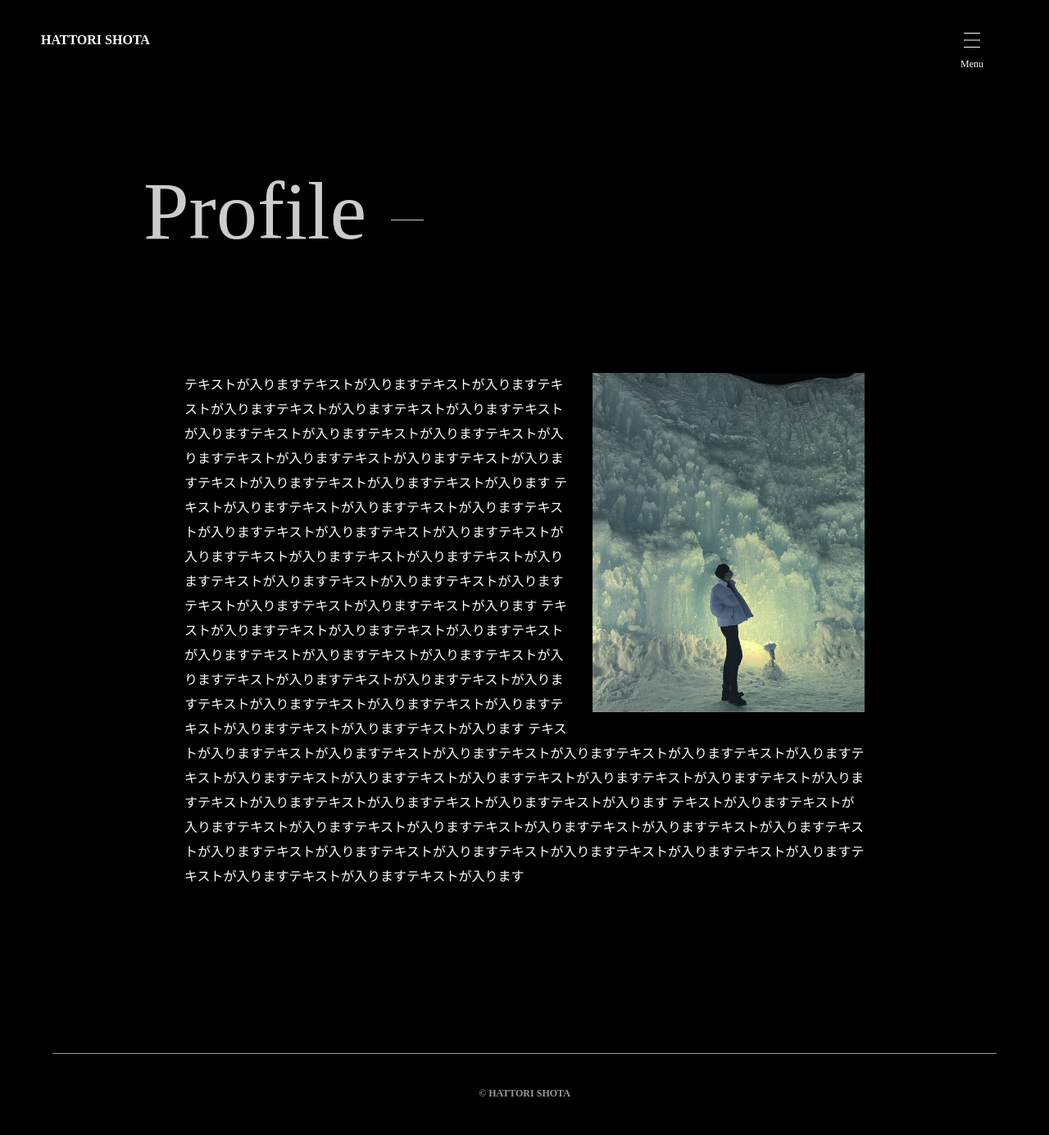
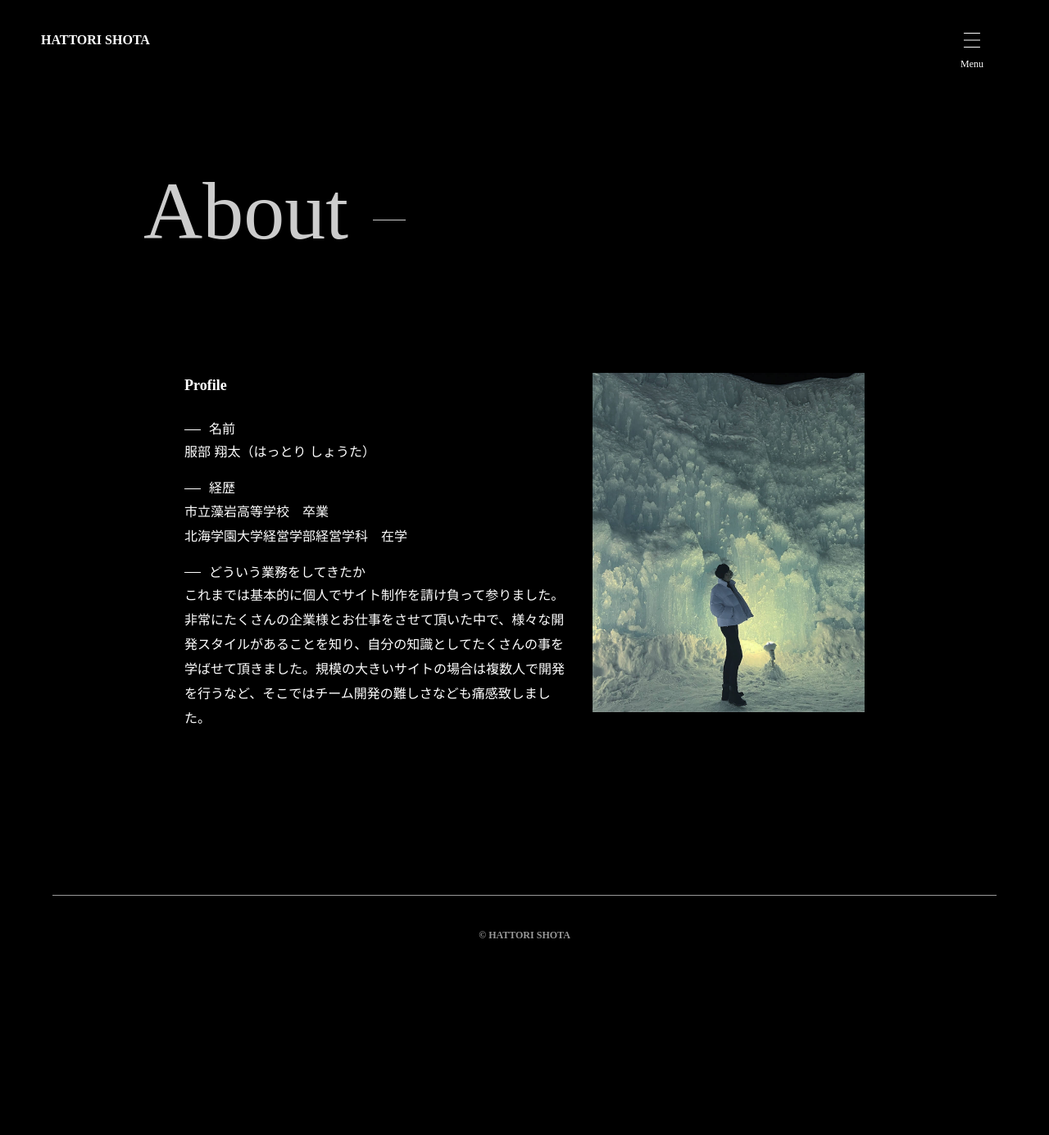
Before and after one commit to hattorishota/portfolio, a PHP site: page /about.html in a window 1280 px wide. Shown: the whole page at 82% size. After the commit the page ends 1145 px from the top, so only its background shows below. Run offline with PHP 8.4, Linux system fonts and the light colour scheme; some libraries are stand-ins or nearby versions.

Commit message:
Add files via upload

```diff
--- a/about.html
+++ b/about.html
@@ -95,18 +95,39 @@
           <div class="about">
             <div class="wrap">
               <div class="title-box">
-                <h1 class="title athelas-reg">Profile</h1>
+                <h1 class="title athelas-reg">About</h1>
               </div>
               <div class="contents">
-                <div class="img fadein"><img src="./img/about/Group 657.jpg" alt=""></div>
+                <div class="img"><img src="./img/about/Group 657.jpg" alt=""></div>
                 <div class="txt-box">
-                  <p class="txt fadein">
-                    テキストが入りますテキストが入りますテキストが入りますテキストが入りますテキストが入りますテキストが入りますテキストが入りますテキストが入りますテキストが入りますテキストが入りますテキストが入りますテキストが入りますテキストが入りますテキストが入りますテキストが入りますテキストが入ります
-                    テキストが入りますテキストが入りますテキストが入りますテキストが入りますテキストが入りますテキストが入りますテキストが入りますテキストが入りますテキストが入りますテキストが入りますテキストが入りますテキストが入りますテキストが入りますテキストが入りますテキストが入りますテキストが入ります
-                    テキストが入りますテキストが入りますテキストが入りますテキストが入りますテキストが入りますテキストが入りますテキストが入りますテキストが入りますテキストが入りますテキストが入りますテキストが入りますテキストが入りますテキストが入りますテキストが入りますテキストが入りますテキストが入ります
-                    テキストが入りますテキストが入りますテキストが入りますテキストが入りますテキストが入りますテキストが入りますテキストが入りますテキストが入りますテキストが入りますテキストが入りますテキストが入りますテキストが入りますテキストが入りますテキストが入りますテキストが入りますテキストが入ります
-                    テキストが入りますテキストが入りますテキストが入りますテキストが入りますテキストが入りますテキストが入りますテキストが入りますテキストが入りますテキストが入りますテキストが入りますテキストが入りますテキストが入りますテキストが入りますテキストが入りますテキストが入りますテキストが入ります
-                  </p>
+                  <div class="txt-box1">
+                    <p class="txt1 athelas-bold">Profile</p>
+                  </div>
+                  <div class="txt-box2 fadein">
+                    <div class="t-title">
+                      <p class="title">名前</p>
+                    </div>
+                    <div class="t-txt-box">
+                      <p class="txt1">服部 翔太（はっとり しょうた）</p>
+                    </div>
+                  </div>
+                  <div class="txt-box2 fadein">
+                    <div class="t-title">
+                      <p class="title">経歴</p>
+                    </div>
+                    <div class="t-txt-box">
+                      <p class="txt1">市立藻岩高等学校　卒業</p>
+                      <p class="txt1">北海学園大学経営学部経営学科　在学</p>
+                    </div>
+                  </div>
+                  <div class="txt-box2 fadein">
+                    <div class="t-title">
+                      <p class="title">どういう業務をしてきたか</p>
+                    </div>
+                    <div class="t-txt-box">
+                      <p class="txt1">これまでは基本的に個人でサイト制作を請け負って参りました。非常にたくさんの企業様とお仕事をさせて頂いた中で、様々な開発スタイルがあることを知り、自分の知識としてたくさんの事を学ばせて頂きました。規模の大きいサイトの場合は複数人で開発を行うなど、そこではチーム開発の難しさなども痛感致しました。</p>
+                    </div>
+                  </div>
                 </div>
               </div>
             </div>
--- a/css/styles.css
+++ b/css/styles.css
@@ -32,6 +32,9 @@ html {
 
 html, body {
   height: 100%;
+  overflow-x: hidden;
+  overflow-y: scroll;
+  -webkit-overflow-scrolling: touch;
 }
 
 /* Sections */
@@ -1685,7 +1688,7 @@ _top.scss
 
 @media screen and (max-width: 600px) {
   .top #fp-nav {
-    top: 80px !important;
+    top: 60px !important;
     left: 20px !important;
     -webkit-transform: unset !important;
             transform: unset !important;
@@ -1738,10 +1741,11 @@ _top.scss
     border-radius: 0;
   }
   .top .wrapper .header .nav .left {
+    top: 20px;
     left: 20px;
   }
   .top .wrapper .header .nav .right {
-    top: 40px;
+    top: 20px;
     right: 20px;
   }
   .top .wrapper .more {
@@ -1755,10 +1759,19 @@ _top.scss
   }
   .top .wrapper .about .wrap {
     max-width: 90%;
+  }
+  .top .wrapper .about .wrap .flex .txt-box {
+    line-height: 22px;
+  }
+  .top .wrapper .about .wrap .flex .txt-box .txt2, .top .wrapper .about .wrap .flex .txt-box .txt3, .top .wrapper .about .wrap .flex .txt-box .txt4 {
+    font-size: 12px;
   }
   .top .wrapper .skills .wrap {
     max-width: 90%;
     width: 100%;
+  }
+  .top .wrapper .skills .wrap .s-title {
+    display: none;
   }
 }
 
@@ -1917,6 +1930,43 @@ _under.scss
 }
 
 .wrapper .under .main .about .wrap .contents .txt-box .txt {
+  line-height: 30px;
+}
+
+.wrapper .under .main .about .wrap .contents .txt-box1 {
+  margin-bottom: 30px;
+}
+
+.wrapper .under .main .about .wrap .contents .txt-box1 .txt1 {
+  font-size: 18px;
+  line-height: 30px;
+}
+
+.wrapper .under .main .about .wrap .contents .txt-box2 {
+  margin-bottom: 20px;
+}
+
+.wrapper .under .main .about .wrap .contents .txt-box2 .t-title {
+  display: -webkit-box;
+  display: -ms-flexbox;
+  display: flex;
+  -webkit-box-align: center;
+      -ms-flex-align: center;
+          align-items: center;
+  margin-bottom: 4px;
+}
+
+.wrapper .under .main .about .wrap .contents .txt-box2 .t-title::before {
+  content: "";
+  display: inline-block;
+  width: 20px;
+  height: 1px;
+  background-color: #fff;
+  margin-right: 10px;
+  vertical-align: middle;
+}
+
+.wrapper .under .main .about .wrap .contents .txt-box2 .t-txt-box .txt1 {
   line-height: 30px;
 }
 
@@ -2933,7 +2983,7 @@ _under.scss
     height: 100%;
   }
   .wrapper .under .main .works .wrap .content-area .content .flex .card {
-    max-width: 370px;
+    max-width: 400px;
     width: 100% !important;
   }
   .wrapper .under .main .skills .wrap .skills-tab .flex .s-tab {
--- a/scss/_reset.scss
+++ b/scss/_reset.scss
@@ -29,6 +29,8 @@ html {
 
 html, body {
   height: 100%;
+  overflow-x: hidden;
+  overflow-y: scroll; -webkit-overflow-scrolling: touch
 }
 
 /* Sections */
--- a/scss/_top.scss
+++ b/scss/_top.scss
@@ -893,7 +893,7 @@ _top.scss
   .top {
 
     #fp-nav {
-      top: 80px !important;
+      top: 60px !important;
       left: 20px !important;
       transform: unset !important;
 
@@ -961,10 +961,11 @@ _top.scss
       .header {
         .nav {
           .left {
+            top: 20px;
             left: 20px;
           }
           .right {
-            top: 40px;
+            top: 20px;
             right: 20px;
           }
         }
@@ -986,12 +987,26 @@ _top.scss
       .about {
         .wrap {
           max-width: 90%;
+
+          .flex {
+            .txt-box {
+              line-height: 22px;
+
+              .txt2, .txt3, .txt4 {
+                font-size: 12px;
+              }
+            }
+          }
         }
       }
       .skills {
         .wrap {
           max-width: 90%;
           width: 100%;
+
+          .s-title {
+            display: none;
+          }
         }
       }
     }
--- a/scss/_under.scss
+++ b/scss/_under.scss
@@ -136,6 +136,41 @@ _under.scss
 
               .txt {
                 line-height: 30px;
+              }
+            }
+            .txt-box1 {
+              margin-bottom: 30px;
+
+              .txt1 {
+                font-size: 18px;
+                line-height: 30px;
+              }
+            }
+            .txt-box2 {
+              margin-bottom: 20px;
+
+              .t-title {
+                display: flex;
+                align-items: center;
+                margin-bottom: 4px;
+
+                &::before {
+                  content: "";
+                  display: inline-block;
+                  width: 20px;
+                  height: 1px;
+                  background-color: #fff;
+                  margin-right: 10px;
+                  vertical-align: middle;
+                }
+                .title {
+
+                }
+              }
+              .t-txt-box {
+                .txt1 {
+                  line-height: 30px;
+                }
               }
             }
           }
@@ -1114,7 +1149,7 @@ _under.scss
                 .flex {
 
                   .card {
-                    max-width: 370px;
+                    max-width: 400px;
                     width: 100% !important;
                   }
                 }
```
Also changed, not shown: skills.html (+18 -16 lines), 1 other file.
